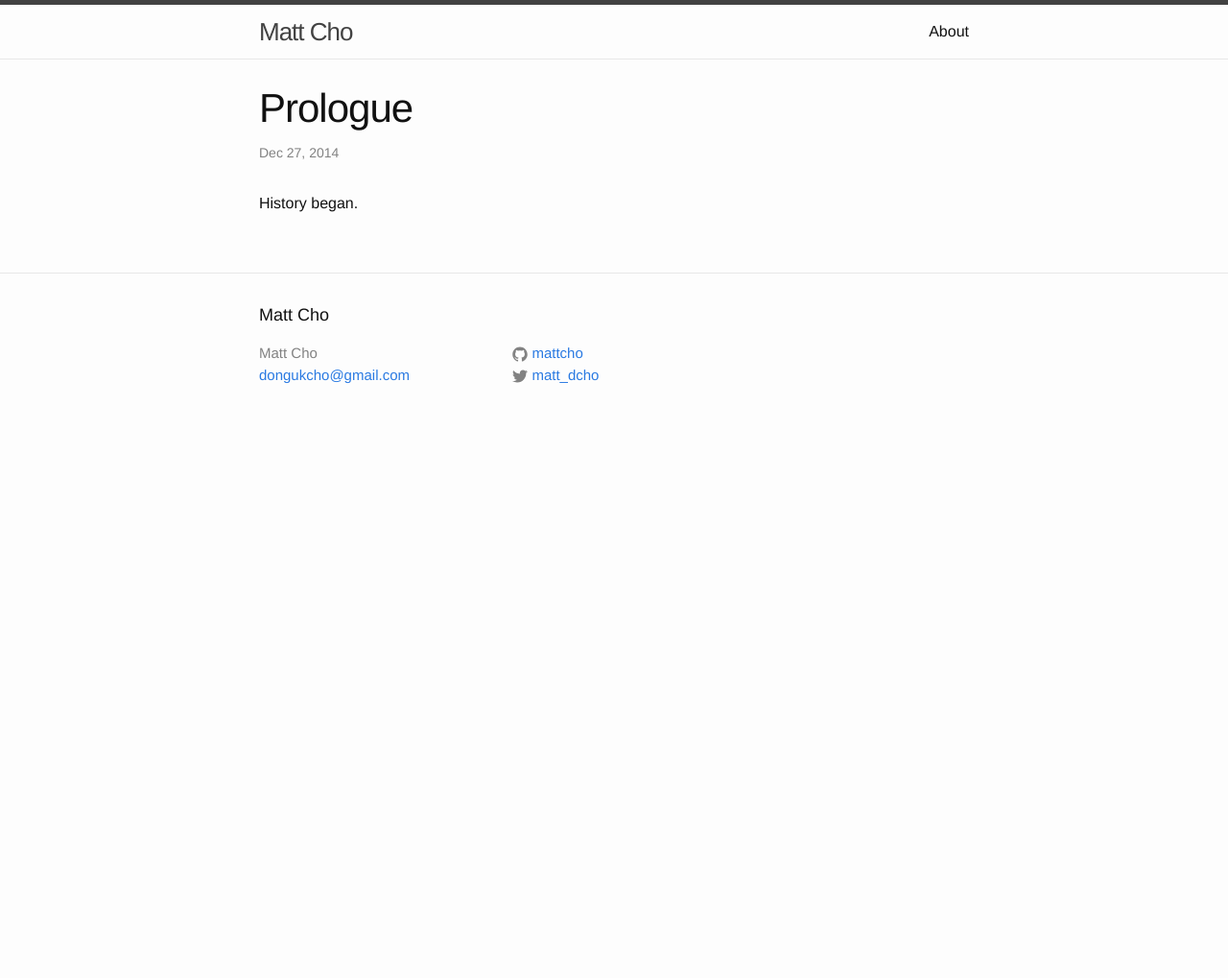
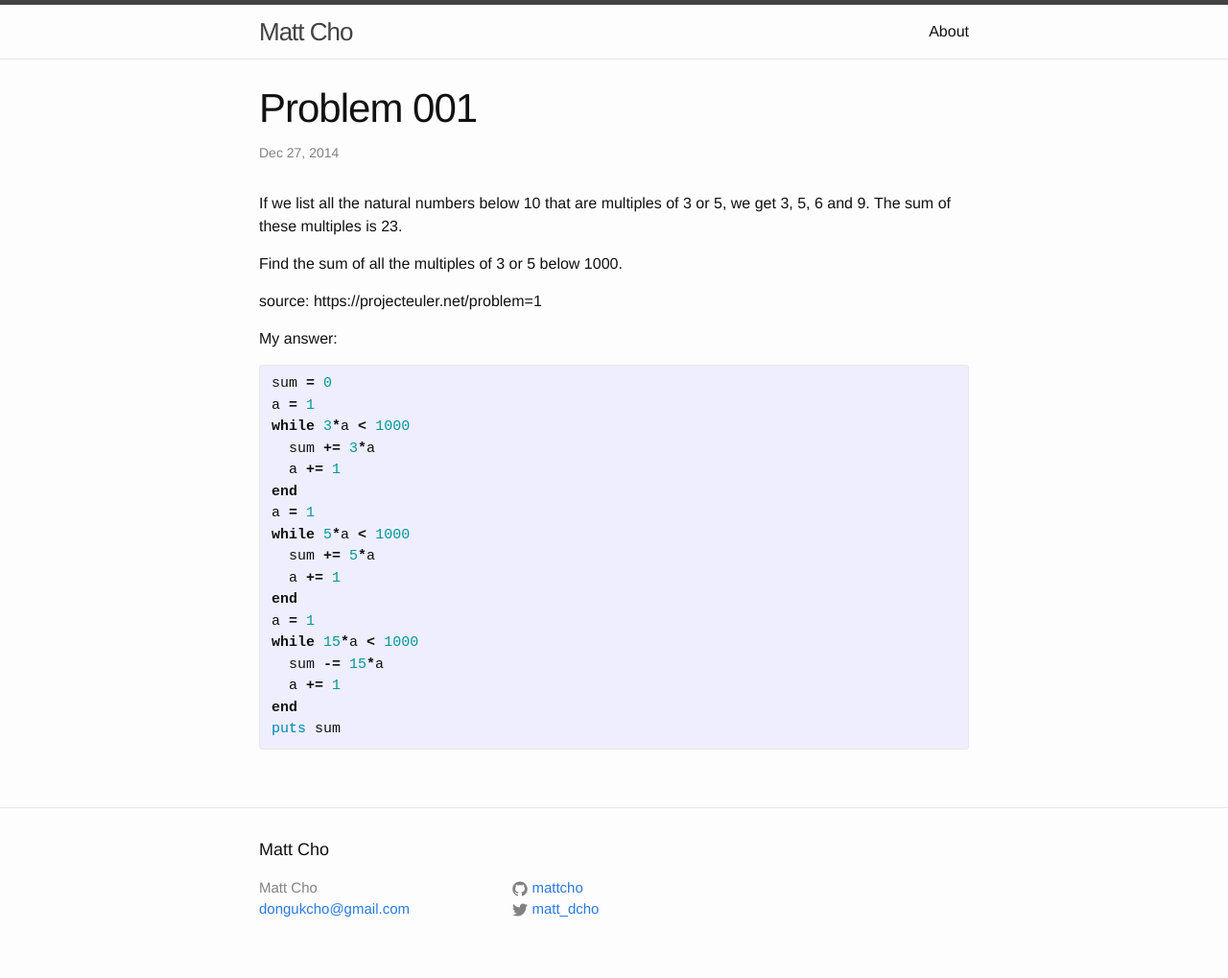
Before and after one commit to mattcho/mattcho.github.io, a Jekyll site: the page built from _posts/2014-12-27-problem-001.markdown, in a window 1280 px wide. Shown: the whole page at 96% size. Built offline with Jekyll 4.4.1, drawn with Linux system fonts in a browser that asks for light colours; before the commit the page ends 900 px from its top, so only the background shows below that.

Commit message:
problem 001

```diff
--- a/_posts/2014-12-27-welcome-to-jekyll.markdown
+++ b/_posts/2014-12-27-problem-001.markdown
@@ -1,11 +1,36 @@
 ---
 layout: post
-title:  "Prologue"
+title:  "Problem 001"
 date:   2014-12-27 01:03:59
 categories: jekyll update
 ---
+If we list all the natural numbers below 10 that are multiples of 3 or 5, we get 3, 5, 6 and 9. The sum of these multiples is 23.
 
-History began.
+Find the sum of all the multiples of 3 or 5 below 1000.
+
+source: https://projecteuler.net/problem=1
+
+My answer:
+
+{% highlight ruby %}
+sum = 0
+a = 1
+while 3*a < 1000
+  sum += 3*a
+  a += 1
+end
+a = 1
+while 5*a < 1000
+  sum += 5*a
+  a += 1
+end
+a = 1
+while 15*a < 1000
+  sum -= 15*a
+  a += 1
+end
+puts sum
+{% endhighlight %}
 
 <!-- You’ll find this post in your `_posts` directory. Go ahead and edit it and re-build the site to see your changes. You can rebuild the site in many different ways, but the most common way is to run `jekyll serve`, which launches a web server and auto-regenerates your site when a file is updated.
 
```
Also changed, not shown: 4 other files.
